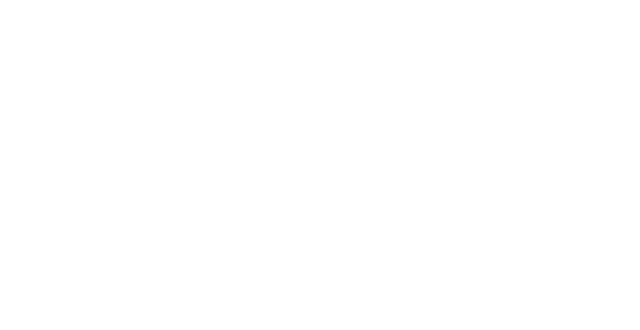
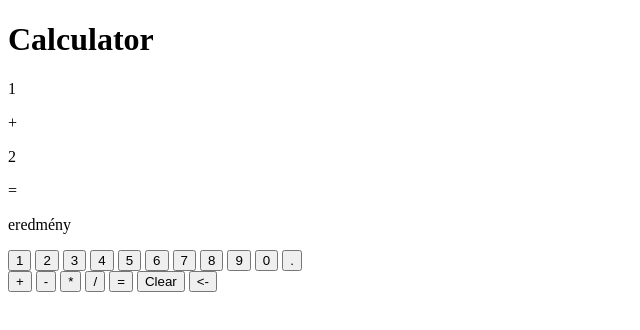
Before and after one commit to codeByMihaly/Calculator, a plain HTML site: page index.html in a window 1280 px wide. Shown: the whole page, without its empty margins (0-640 px from the left). Drawn offline with Linux system fonts and the light colour scheme.

Commit message:
I made the html site with dummy buttons, numbers

```diff
--- a/index.html
+++ b/index.html
@@ -3,12 +3,47 @@
 <head>
   <meta charset="UTF-8">
   <meta name="viewport" content="width=device-width, initial-scale=1.0">
-  <title>Item Lister</title>
+  <title>Calculator</title>
   <link rel="stylesheet" href="style.css">
 </head>
 
 <body>
 
+  <h1 id="h1">Calculator</h1>
+
+  <div>
+    <div>
+      <p>1</p>
+      <p>+</p>
+      <p>2</p>
+      <p>=</p>
+      <p>eredmény</p>
+    </div>
+
+    <div>
+      <button>1</button>
+      <button>2</button>
+      <button>3</button>
+      <button>4</button>
+      <button>5</button>
+      <button>6</button>
+      <button>7</button>
+      <button>8</button>
+      <button>9</button>
+      <button>0</button>
+      <button>.</button>
+    </div>
+
+    <div>
+      <button>+</button>
+      <button>-</button>
+      <button>*</button>
+      <button>/</button>
+      <button>=</button>
+      <button>Clear</button>
+      <button><-</button>
+    </div>
+  </div>
 
   <script src=script.js></script>
 </body>
```
Also changed, not shown: 1 other file.
